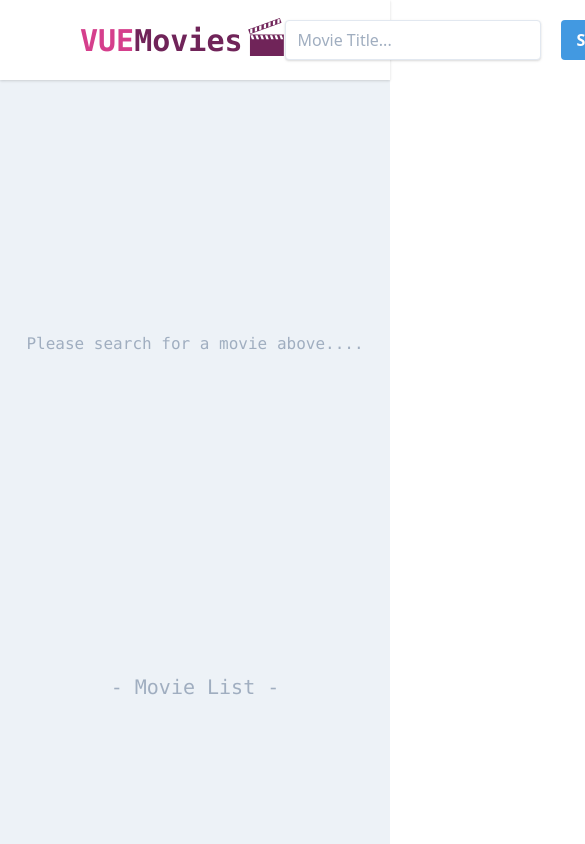
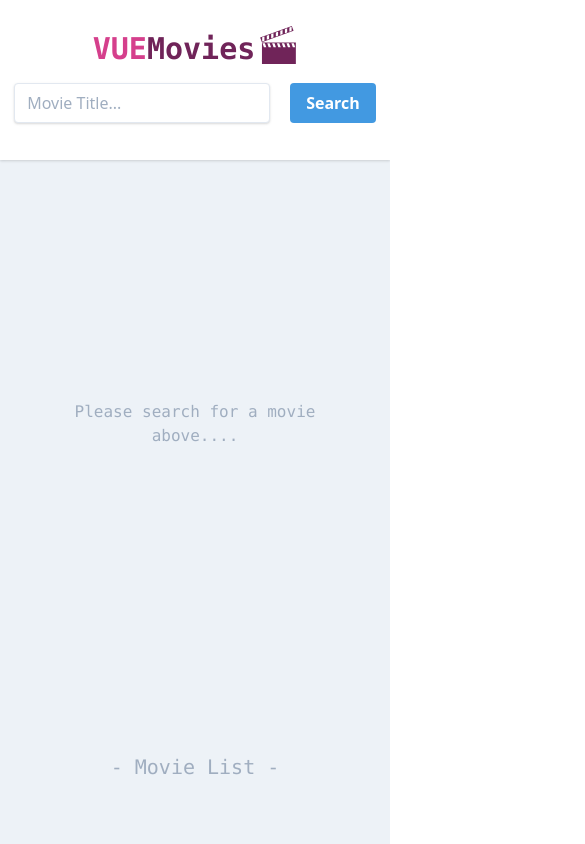
Before and after one commit to BradleyExton/vue-movies, a Vue app: page / in a window 390 px wide. Shown: the top 844 px of the page, 585 px wide, since content can reach past the window. Built offline with nearby package versions, Linux system fonts and the light colour scheme.

Commit message:
add tailwindcss media queries

```diff
--- a/src/App.vue
+++ b/src/App.vue
@@ -1,29 +1,42 @@
 <template>
-  <div id="app" class="h-screen flex flex-col bg-gray-200">
-    <header
-      class="w-full bg-white px-20 h-20 flex flex-none justify-between items-center shadow z-10"
+  <div id="app" class="h-screen flex flex-col bg-gray-200 items-center">
+    <header class="w-full bg-white z-10 shadow">
+      <div
+        class="h-40 max-w-6xl m-auto flex flex-wrap items-center justify-center flex-col md:px-10 md:h-20 md:flex-row md:justify-between"
       >
         <div class="text-3xl font-mono font-bold flex">
           <h3 class="text-pink-600 text-3xl font-mono font-bold">VUE</h3>
-        <h3 class="text-pink-900 mr-1 text-3xl font-mono font-bold">Movies</h3>
+          <h3 class="text-pink-900 mr-1 text-3xl font-mono font-bold">
+            Movies
+          </h3>
 
-        <icon-base width="38" height="38" icon-name="movie" iconColor="#702459">
+          <icon-base
+            width="38"
+            height="38"
+            icon-name="movie"
+            iconColor="#702459"
+          >
             <movie-icon />
           </icon-base>
         </div>
-      <form class="flex justify-end h-10" @submit.prevent="searchForMovie">
+        <form
+          class="flex justify-end h-10 my-3 md:my-1"
+          @submit.prevent="searchForMovie"
+        >
           <input
             class="shadow appearance-none border rounded w-64 py-2 px-3 text-gray-700 leading-tight focus:outline-none focus:shadow-outline"
             id="Search"
             v-model="searchTitle"
             type="text"
             placeholder="Movie Title..."
-        /><button
+          />
+          <button
             class="bg-blue-500 hover:bg-blue-700 text-white font-bold py-2 px-4 ml-5 rounded"
           >
             Search
           </button>
         </form>
+      </div>
     </header>
     <MovieDetails
       :activeMovie="activeMovie"
--- a/src/components/MovieDetails.vue
+++ b/src/components/MovieDetails.vue
@@ -1,17 +1,24 @@
 <template>
   <div
-    class="pb-16 bg-gray-200 min-h-148"
-    v-bind:class="{ 'flex justify-center items-center': !activeMovie.Title }"
+    class="pb-16 bg-gray-200 flex justify-center max-w-6xl items-center px-10"
+    v-bind:class="{
+      'flex justify-center items-center min-h-148 ': !activeMovie.Title,
+    }"
   >
     <div
       v-if="displayMovieDetails"
-      class="py-8 flex text-gray-700 rounded shadow-2xl p-10 mt-5 bg-white mx-20"
+      class="min-w-full flex text-gray-700 rounded shadow-2xl p-5 mt-5 bg-white flex-grow"
       v-bind:class="{ 'w-64': !activeMovie.Title }"
     >
-      <div v-if="!!activeMovie.Title" class="flex">
-        <Poster :poster="activeMovie.Poster" />
-        <div class="ml-10">
-          <p class="font-bold text-xl ml-12 mb-3 text-gray-900 font-mono">
+      <div
+        v-if="!!activeMovie.Title"
+        class="flex flex-col justify-center lg:flex-row"
+      >
+        <Poster class="m-auto pt-5 lg:p-10" :poster="activeMovie.Poster" />
+        <div class="max-w-2xl m-5 md:m-10">
+          <p
+            class="font-bold text-xl mb-3 text-gray-900 font-mono text-center lg:mt-5"
+          >
             {{ activeMovie.Title }}
           </p>
           <p class="flex items-center mb-5">
@@ -33,26 +40,28 @@
             <span class="ml-3">{{ activeMovie.Year }}</span>
           </p>
           <p class="mt-10 ml-10 pl-1">{{ activeMovie.Plot }}</p>
+          <div class="text-center">
             <button
               v-if="movieExistsInList(activeMovie)"
               @click="$emit('remove-movie', activeMovie)"
-            class="bg-red-600 hover:bg-red-700 text-white font-bold py-2 px-4 ml-10 rounded mt-10"
+              class="bg-red-600 hover:bg-red-700 text-white font-bold py-2 px-4 rounded mt-8 md:mt-12 lg:mt-20"
             >
               Remove From List
             </button>
             <button
               v-else
               @click="$emit('add-movie')"
-            class="bg-blue-500 hover:bg-blue-700 text-white font-bold py-2 px-4 ml-10 rounded mt-10"
+              class="bg-blue-500 hover:bg-blue-700 text-white font-bold py-2 px-4 rounded mt-8 md:mt-12 lg:mt-20"
             >
               Add To List
             </button>
           </div>
         </div>
+      </div>
       <div class="text-center w-full" v-else>No Movie was found...</div>
     </div>
     <div
-      class="flex justify-center items-center h-full text-gray-500 font-mono"
+      class="flex justify-center items-center h-full text-gray-500 font-mono text-center"
       v-else
     >
       Please search for a movie above....
--- a/src/components/MovieList.vue
+++ b/src/components/MovieList.vue
@@ -3,9 +3,9 @@
     <h3 class="text-xl text-gray-500 mb-5 font-mono flex justify-center">
       - Movie List -
     </h3>
-    <div class="flex flex-wrap">
+    <div class="flex flex-col items-center sm:flex-row flex-wrap">
       <div
-        class="rounded shadow-2xl bg-white w-56 flex flex-col justify-center items-center pb-5 pt-3 px-3 mr-5 mb-5 cursor-pointer"
+        class="rounded shadow-2xl bg-white w-56 flex flex-col justify-center items-center pb-5 pt-3 px-3 sm:mr-5 mb-5 cursor-pointer"
         v-for="movie in movies"
         :key="movie.imdbID"
         @click="$emit('set-active-movie', movie)"
--- a/src/components/MoviePoster.vue
+++ b/src/components/MoviePoster.vue
@@ -8,7 +8,7 @@
   <div
     v-else
     class="bg-purple-300 opacity-75 rounded text-gray-600 font-mono flex justify-center items-center"
-    v-bind:class="{ 'w-40 h-56': small, 'w-64 h-full': !small }"
+    v-bind:class="{ 'w-40 h-56': small, ' w-48 h-56': !small }"
   >
     No Poster
   </div>
```
Lines whose indentation alone changed are shown as unchanged.
